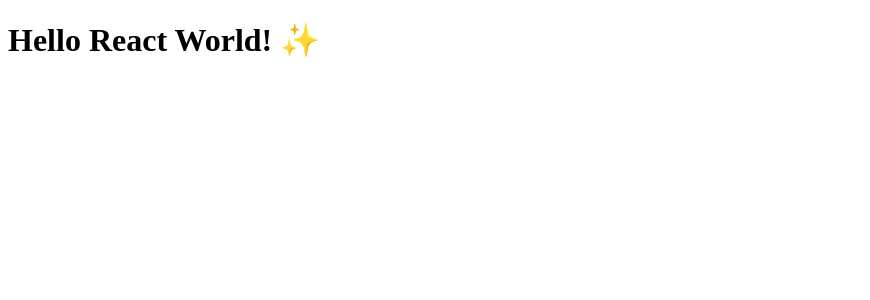
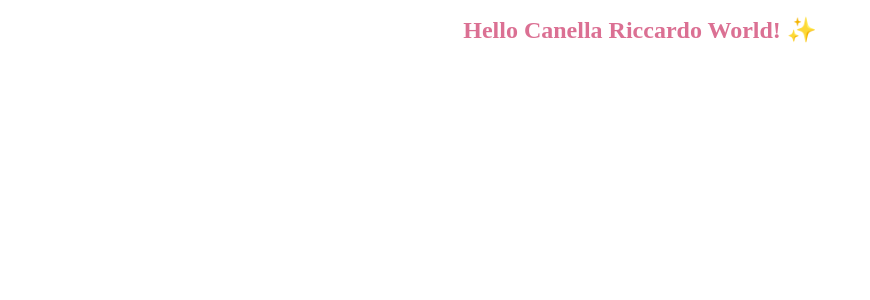
Before and after one commit to thecreazy/canellariccardo.it, a React app: page / in a window 1280 px wide. Shown: the top 300 px of the page, without its empty margins (0-870 px from the left). Built offline with nearby package versions, Linux system fonts and the light colour scheme.

Commit message:
added styled-component

```diff
--- a/package.json
+++ b/package.json
@@ -38,12 +38,12 @@
     "postcss-loader": "^2.0.6",
     "serve": "^6.0.3",
     "style-loader": "^0.18.2",
+    "styled-components": "^3.1.4",
     "url-loader": "^0.5.9",
     "webpack": "^3.4.1",
     "webpack-bundle-analyzer": "^2.8.3",
     "webpack-config": "^7.4.0",
     "webpack-dev-server": "^2.6.1",
-    "whatwg-fetch": "^2.0.3",
-    "styled-components": "^2.1.1"
+    "whatwg-fetch": "^2.0.3"
   }
 }
--- a/src/App.js
+++ b/src/App.js
@@ -1,10 +1,11 @@
 import React, { Component } from 'react'
 import Hello from '@/components/Hello'
+
 
 export default class App extends Component {
 
 	render() {
-		return <Hello>Hello React World! ✨</Hello>
+		return <Hello>Hello Canella Riccardo World! ✨</Hello>
 	}
 
 }
--- a/src/components/Hello/index.js
+++ b/src/components/Hello/index.js
@@ -1,7 +1,9 @@
 import styled from 'styled-components'
 
 const Hello = styled.h1`
-
-`
+  font-size: 1.5em;
+  text-align: center;
+  color: palevioletred;
+`;
 
 export default Hello
```
Also changed, not shown: 1 other file (tests, documents, lock files or other folders).
